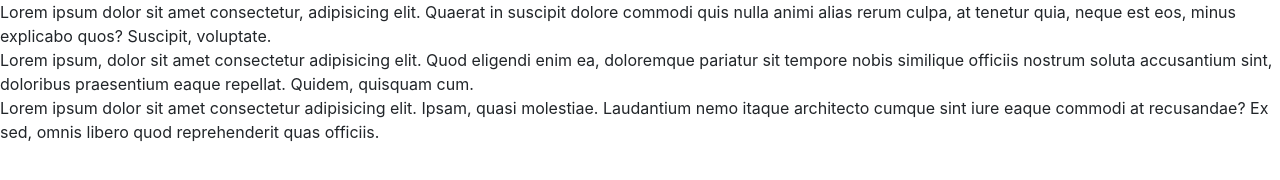
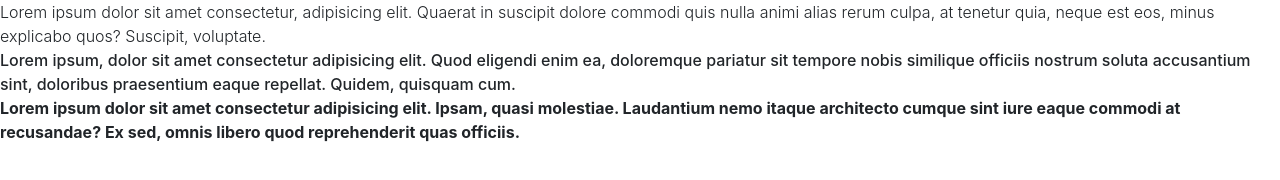
Before and after one commit to VaclavColler/greed, a website: page src/index.html in a window 1280 px wide. Drawn offline with nearby package versions, Linux system fonts and the light colour scheme; files that its build step writes are made by us from their sources.

Commit message:
twend commit

```diff
--- a/src/index.html
+++ b/src/index.html
@@ -5,19 +5,19 @@
     <meta name="viewport" content="width=device-width, initial-scale=1.0">
     <meta http-equiv="X-UA-Compatible" content="ie=edge">
     <title>Пульсометр</title>
-    <link rel="stylesheet" href="src/css/font.css">
-    <link rel="stylesheet" href="src/css/bootstrap-reboot.min.css">
-    <link rel="stylesheet" href="src/css/style.min.css">
+    <link rel="stylesheet" href="css/font.css">
+    <link rel="stylesheet" href="css/bootstrap-reboot.min.css">
+    <link rel="stylesheet" href="css/style.min.css">
 </head>
 
 <body>
-    <div class="div1">
+    <div class="block1">
         Lorem ipsum dolor sit amet consectetur, adipisicing elit. Quaerat in suscipit dolore commodi quis nulla animi alias rerum culpa, at tenetur quia, neque est eos, minus explicabo quos? Suscipit, voluptate.
     </div>
-    <div class="div2">
+    <div class="block2">
         Lorem ipsum, dolor sit amet consectetur adipisicing elit. Quod eligendi enim ea, doloremque pariatur sit tempore nobis similique officiis nostrum soluta accusantium sint, doloribus praesentium eaque repellat. Quidem, quisquam cum.
     </div>
-    <div class="div3">
+    <div class="block3">
         Lorem ipsum dolor sit amet consectetur adipisicing elit. Ipsam, quasi molestiae. Laudantium nemo itaque architecto cumque sint iure eaque commodi at recusandae? Ex sed, omnis libero quod reprehenderit quas officiis.
     </div>
 
--- /dev/null
+++ b/src/sass/style.sass
@@ -0,0 +1,6 @@
+.block1
+    font-weight: 300
+.block2
+    font-weight: 500
+.block3
+    font-weight: 700
```
Also changed, not shown: src/css/style.min.css, src/sass/_mixins.sass (added), src/sass/_variables.sass (added), src/sass/base/_mixins.scss (deleted), src/sass/base/_variables.scss (deleted), src/sass/blocks/style.scss (deleted), 1 other file.
